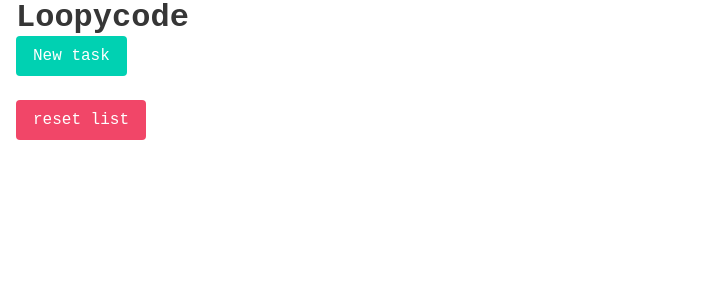
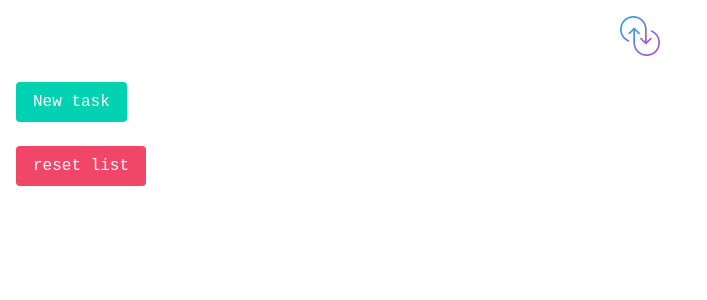
Before and after one commit to jcalixte/failwell, a Vue app: page / in a window 1280 px wide. Shown: the top 300 px of the page, without its empty margins (0-707 px from the left). Built offline with nearby package versions, Linux system fonts and the light colour scheme; a web font is replaced by a local one.

Commit message:
💄 (app) add a more specific favicon

```diff
--- a/index.html
+++ b/index.html
@@ -2,7 +2,7 @@
 <html lang="en">
   <head>
     <meta charset="UTF-8" />
-    <link rel="icon" href="/favicon.ico" />
+    <link rel="icon" href="/loop.png" />
     <meta name="viewport" content="width=device-width, initial-scale=1.0" />
     <title>Loopycode</title>
   </head>
--- a/src/App.vue
+++ b/src/App.vue
@@ -5,11 +5,23 @@ import { RouterLink, RouterView } from 'vue-router'
 <template>
   <header>
     <nav>
-      <router-link class="title is-3" to="/">Loopycode</router-link>
+      <router-link class="title is-3" to="/">
+        <img class="logo" src="/public/loop.png" alt="Loopycode" />
+      </router-link>
     </nav>
   </header>
 
   <RouterView />
 </template>
 
-<style scoped></style>
+<style scoped>
+nav {
+  margin: 1rem 0;
+  display: flex;
+  justify-content: center;
+}
+
+img.logo {
+  max-width: 40px;
+}
+</style>
```
Also changed, not shown: public/loop.png (added), 1 other file (tests, documents, lock files or other folders).
